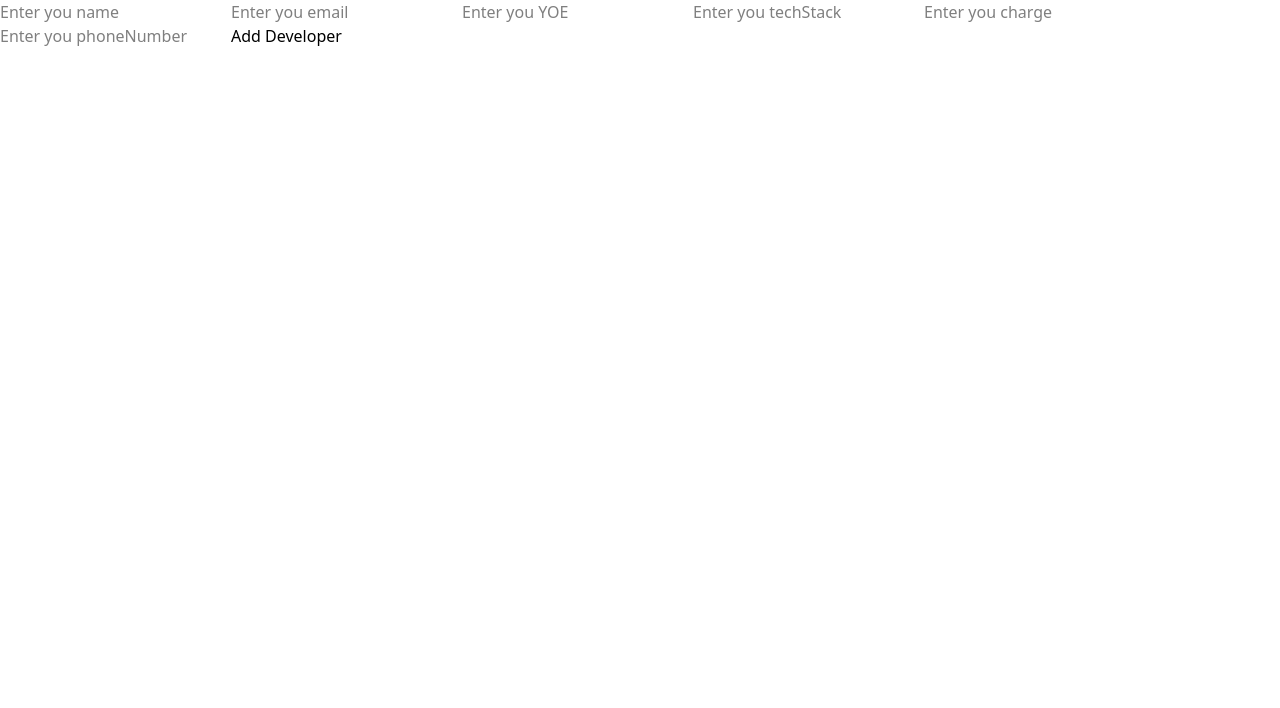
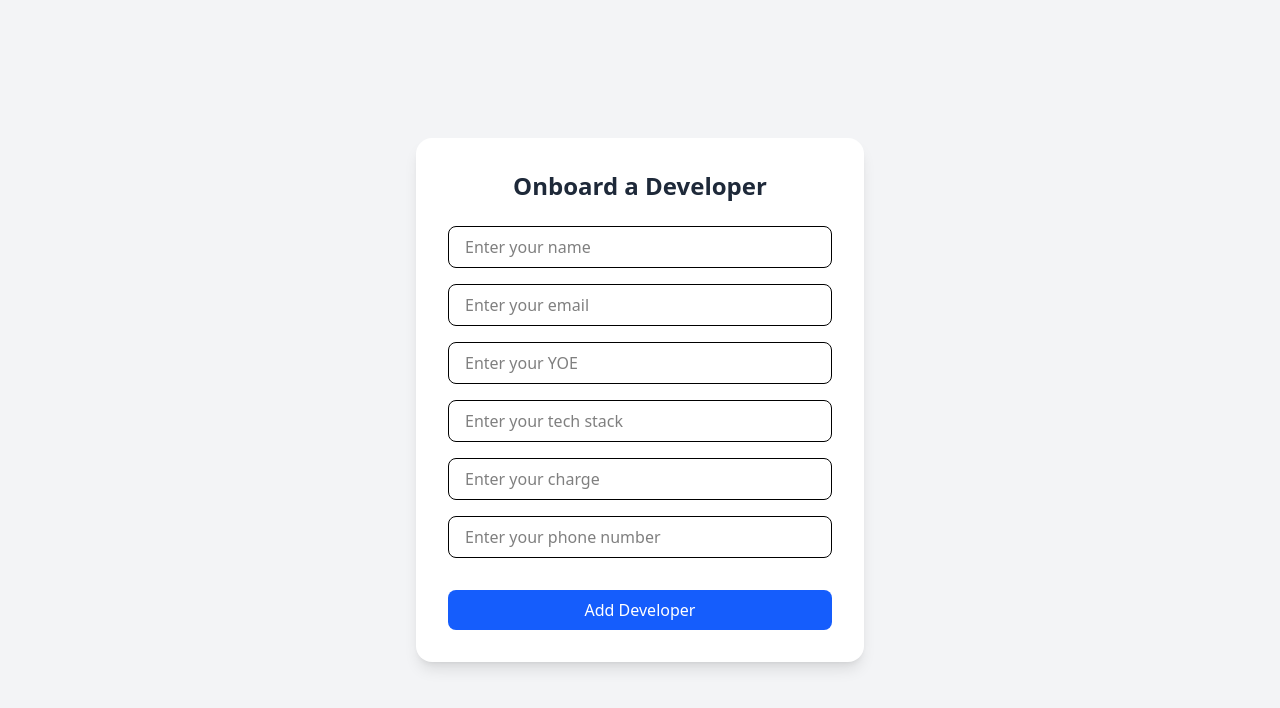
Before and after one commit to nishant334567/dev-salon, a Next.js app in the folder scissor/: page /onboarddevs in a window 1280 px wide. Shown: the top 708 px of the page. Built offline with nearby package versions, Linux system fonts and the light colour scheme.

Commit message:
Login form for onboarding beautified using tailwind CSS

```diff
--- a/scissor/app/onboarddevs/page.js
+++ b/scissor/app/onboarddevs/page.js
@@ -1,8 +1,7 @@
 "use client";
 import { useState } from "react";
-// this will have a form to onboard a new dev
-export default function OnBoardForm(){
-    // return JSX
+
+export default function OnBoardForm() {
   const [name, setName] = useState("");
   const [email, setEmail] = useState("");
   const [experience, setExperience] = useState("");
@@ -12,25 +11,74 @@ export default function OnBoardForm(){
 
   async function addDeveloper() {
     const data = await fetch("/api/dev", {
-            method:"POST",body:JSON.stringify({
-                name:name,
-                email:email,
-                experience:experience,
-                techStack:techStack,
-                charge:charge,
-                phoneNumber:phoneNumber
-            })
-        })
+      method: "POST",
+      headers: { "Content-Type": "application/json" }, // added header
+      body: JSON.stringify({
+        name,
+        email,
+        experience,
+        techStack,
+        charge,
+        phoneNumber,
+      }),
+    });
     const devData = await data.json();
     console.log(devData);
   }
-    return <div>
-        <input placeholder="Enter you name" value={name} onChange={(e)=> setName(e.target.value)}/>
-        <input placeholder="Enter you email" value={email} onChange={(e) => setEmail(e.target.value)}/>
-        <input placeholder="Enter you YOE" value={experience} onChange={(e) => setExperience(e.target.value)}/>
-        <input placeholder="Enter you techStack" value={techStack} onChange={(e) => setTechStack(e.target.value)}/>
-        <input placeholder="Enter you charge" value={charge} onChange={(e) => setCharge(e.target.value)}/>
-        <input placeholder="Enter you phoneNumber" value={phoneNumber} onChange={(e) => setPhoneNumber(e.target.value)}/>
-        <button onClick={() => {addDeveloper()}}>Add Developer</button>
+
+  return (
+    <div className="flex justify-center items-center min-h-screen bg-gray-100">
+      <div className="bg-white shadow-lg rounded-2xl p-8 w-full max-w-md">
+        <h2 className="text-2xl font-bold text-center mb-6 text-gray-800">
+          Onboard a Developer
+        </h2>
+
+        <div className="flex flex-col gap-4">
+          <input
+            className="border rounded-lg px-4 py-2 focus:outline-none focus:ring-2 focus:ring-blue-500"
+            placeholder="Enter your name"
+            value={name}
+            onChange={(e) => setName(e.target.value)}
+          />
+          <input
+            className="border rounded-lg px-4 py-2 focus:outline-none focus:ring-2 focus:ring-blue-500"
+            placeholder="Enter your email"
+            value={email}
+            onChange={(e) => setEmail(e.target.value)}
+          />
+          <input
+            className="border rounded-lg px-4 py-2 focus:outline-none focus:ring-2 focus:ring-blue-500"
+            placeholder="Enter your YOE"
+            value={experience}
+            onChange={(e) => setExperience(e.target.value)}
+          />
+          <input
+            className="border rounded-lg px-4 py-2 focus:outline-none focus:ring-2 focus:ring-blue-500"
+            placeholder="Enter your tech stack"
+            value={techStack}
+            onChange={(e) => setTechStack(e.target.value)}
+          />
+          <input
+            className="border rounded-lg px-4 py-2 focus:outline-none focus:ring-2 focus:ring-blue-500"
+            placeholder="Enter your charge"
+            value={charge}
+            onChange={(e) => setCharge(e.target.value)}
+          />
+          <input
+            className="border rounded-lg px-4 py-2 focus:outline-none focus:ring-2 focus:ring-blue-500"
+            placeholder="Enter your phone number"
+            value={phoneNumber}
+            onChange={(e) => setPhoneNumber(e.target.value)}
+          />
+
+          <button
+            onClick={addDeveloper}
+            className="mt-4 bg-blue-600 text-white py-2 rounded-lg hover:bg-blue-700 transition duration-200"
+          >
+            Add Developer
+          </button>
         </div>
+      </div>
+    </div>
+  );
 }
```
Lines whose indentation alone changed are shown as unchanged.
